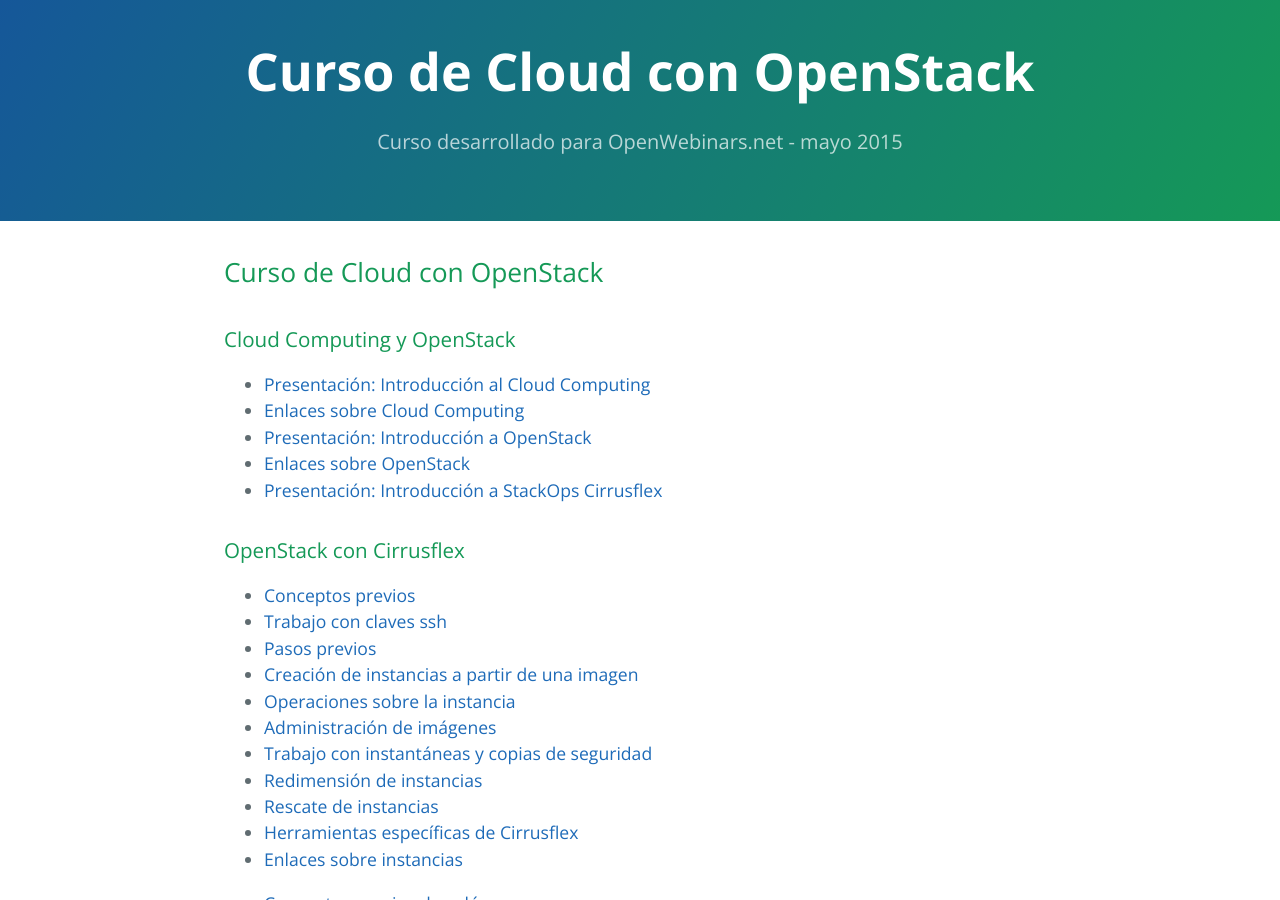
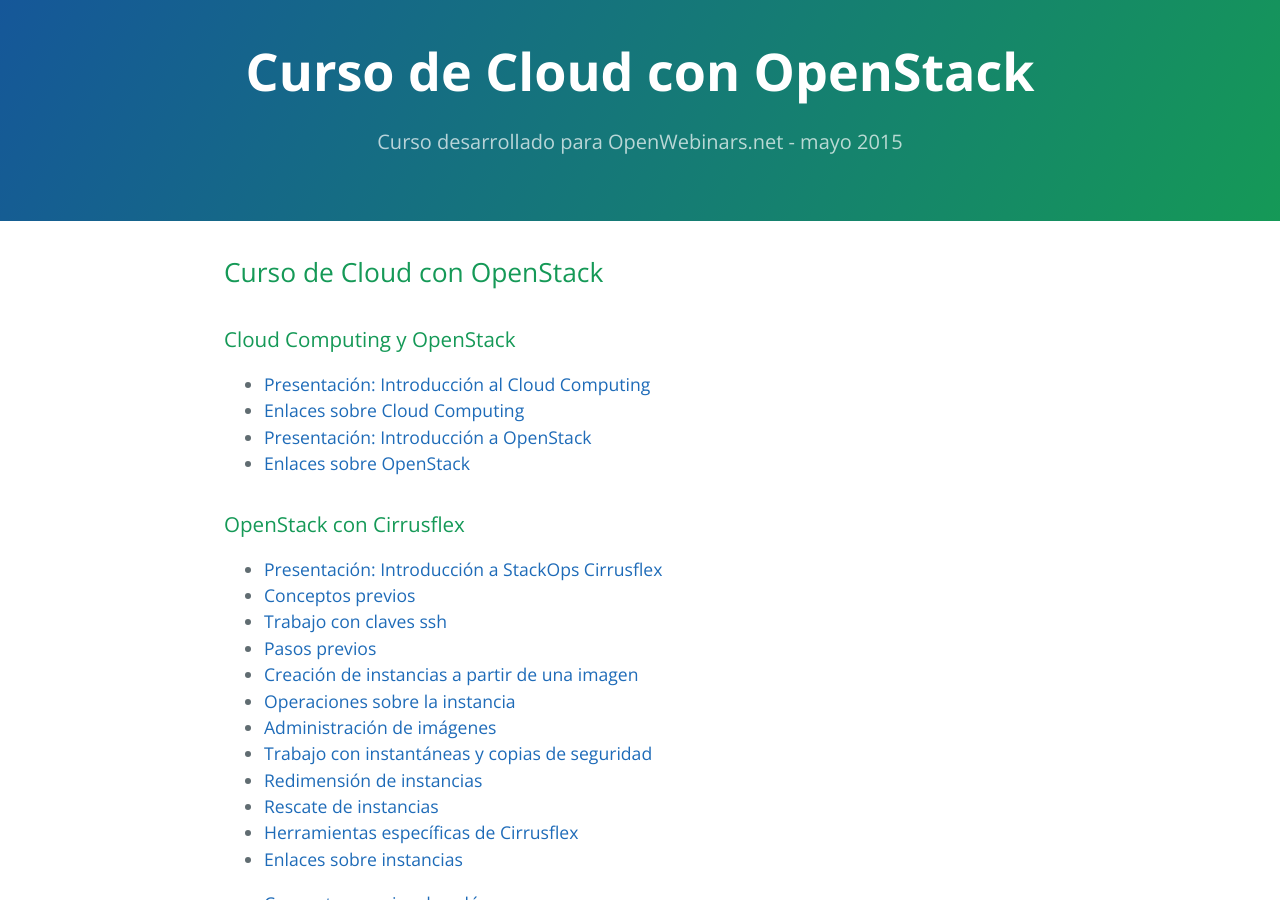
Before and after one commit to iesgn/ow1, a Jekyll site: the page built from index.md, in a window 1280 px wide and 900 px high. Built offline with Jekyll 4.4.1, drawn with Linux system fonts in a browser that asks for light colours.

Commit message:
índice reajustado

```diff
--- a/index.md
+++ b/index.md
@@ -10,10 +10,10 @@ tittle: Curso de Cloud con OpenStack
 * [Enlaces sobre Cloud Computing](curso/u1/enlaces)
 * [Presentación: Introducción a OpenStack](curso/u1/presentacion_openstack)
 * [Enlaces sobre OpenStack](curso/u1/enlaces_openstack)
-* [Presentación: Introducción a StackOps Cirrusflex](curso/u1/presentacion_stackops)
 
 ### OpenStack con Cirrusflex
 
+* [Presentación: Introducción a StackOps Cirrusflex](curso/u1/presentacion_stackops)
 * [Conceptos previos](curso/u2/conceptos_previos)
 * [Trabajo con claves ssh](curso/u2/claves_ssh)
 * [Pasos previos](curso/u2/previos)
```
